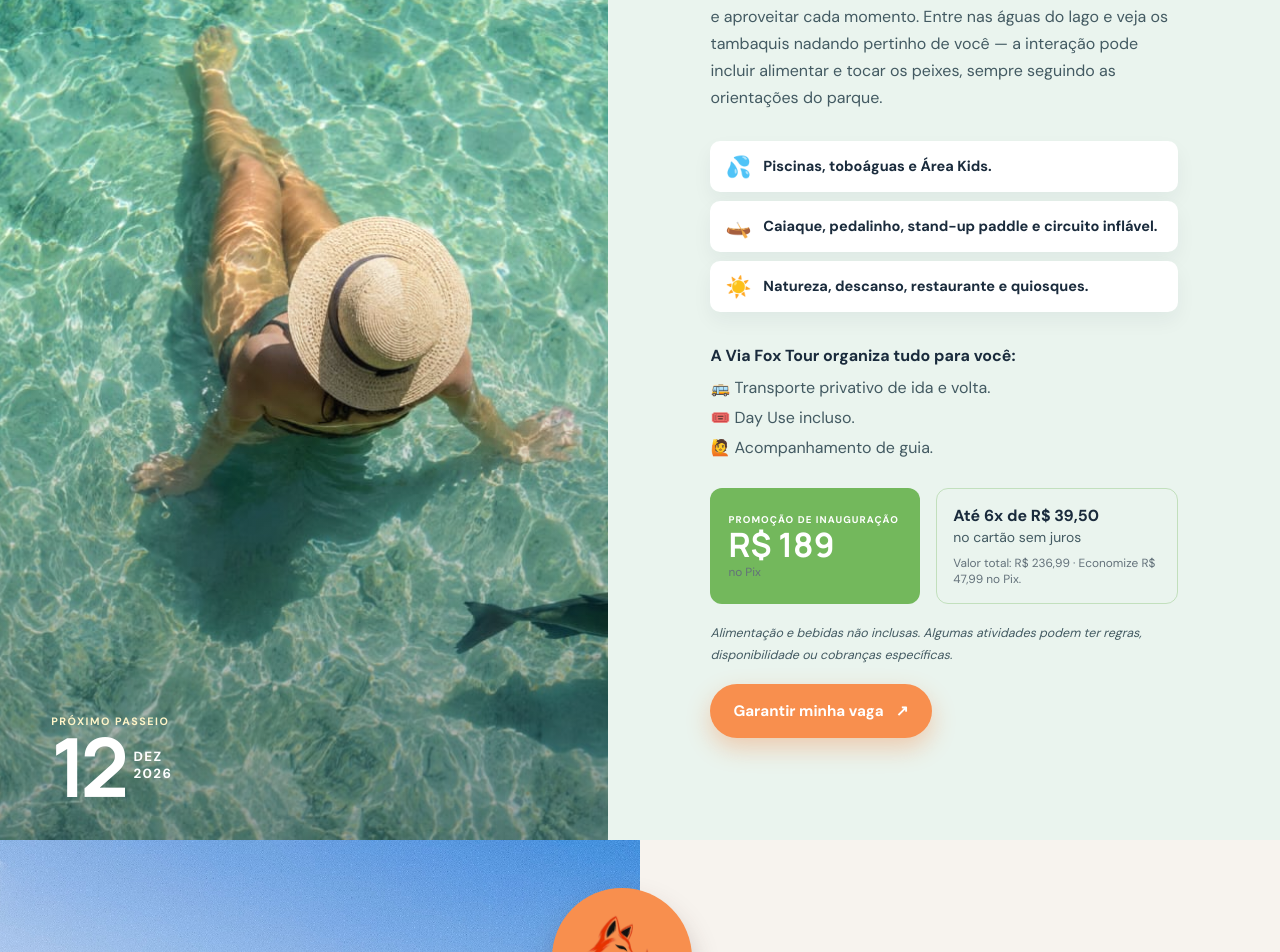
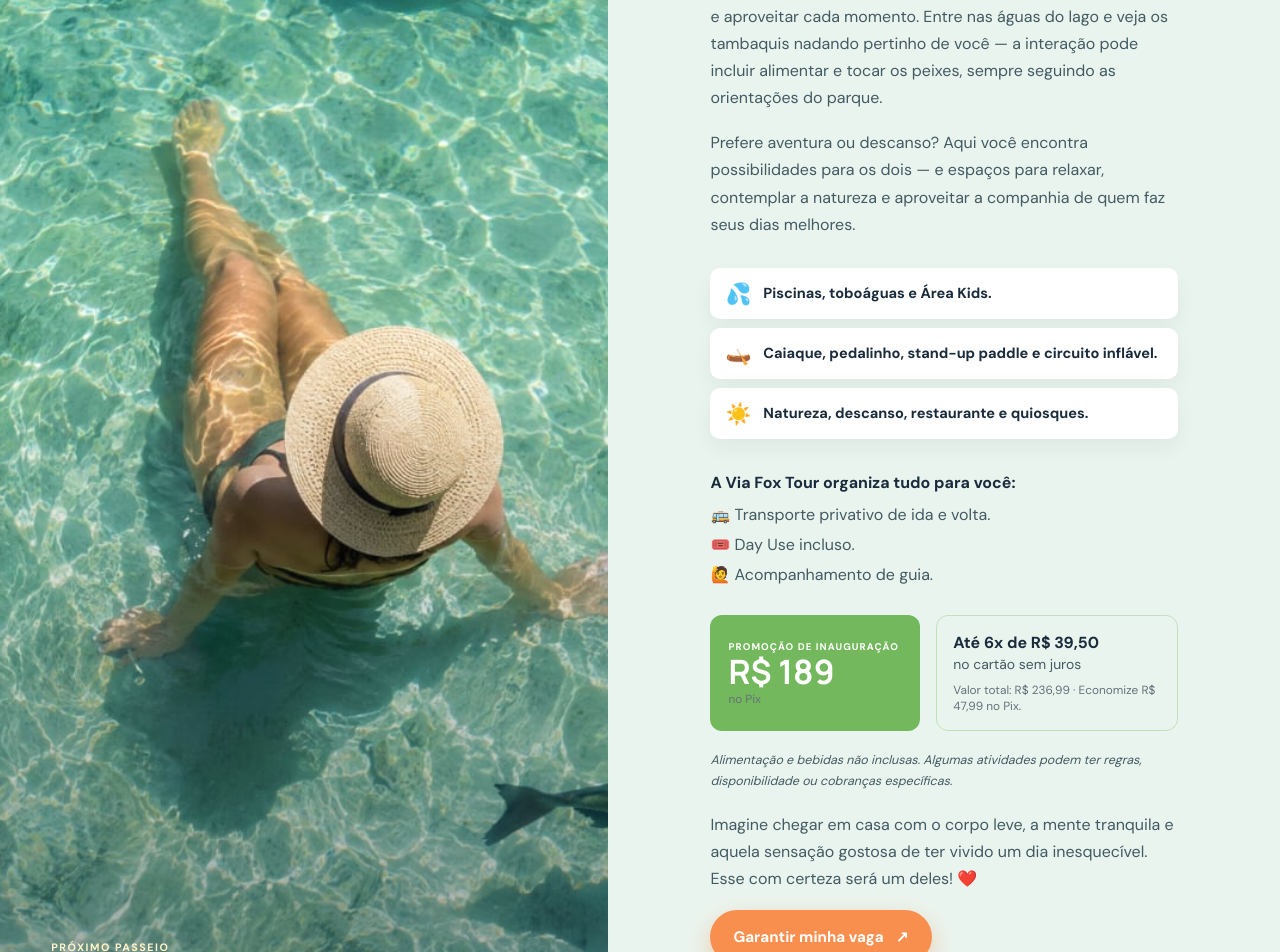
Before and after one commit to DeniSantos83/viafoxtour, a React (Vite) app: page / in a window 1280 px wide. Shown: the part 2480-3432 px from the top of the page. Built offline with nearby package versions, Linux system fonts and the light colour scheme.

Commit message:
content: complementa detalhes do passeio EcoPark

```diff
--- a/src/App.jsx
+++ b/src/App.jsx
@@ -234,6 +234,11 @@ function FeaturedTrip() {
           nadando pertinho de você — a interação pode incluir alimentar e tocar
           os peixes, sempre seguindo as orientações do parque.
         </p>
+        <p>
+          Prefere aventura ou descanso? Aqui você encontra possibilidades para
+          os dois — e espaços para relaxar, contemplar a natureza e aproveitar
+          a companhia de quem faz seus dias melhores.
+        </p>
         <div className="trip-highlights" aria-label="Atividades do passeio">
           <div><span>💦</span><p>Piscinas, toboáguas e Área Kids.</p></div>
           <div><span>🛶</span><p>Caiaque, pedalinho, stand-up paddle e circuito inflável.</p></div>
@@ -260,6 +265,11 @@ function FeaturedTrip() {
         <p className="trip-disclaimer">
           Alimentação e bebidas não inclusas. Algumas atividades podem ter
           regras, disponibilidade ou cobranças específicas.
+        </p>
+        <p className="trip-closing">
+          Imagine chegar em casa com o corpo leve, a mente tranquila e aquela
+          sensação gostosa de ter vivido um dia inesquecível. Esse com certeza
+          será um deles! ❤️
         </p>
         <WhatsAppButton trip="EcoPark Lago dos Tambaquis">
           Garantir minha vaga
```
